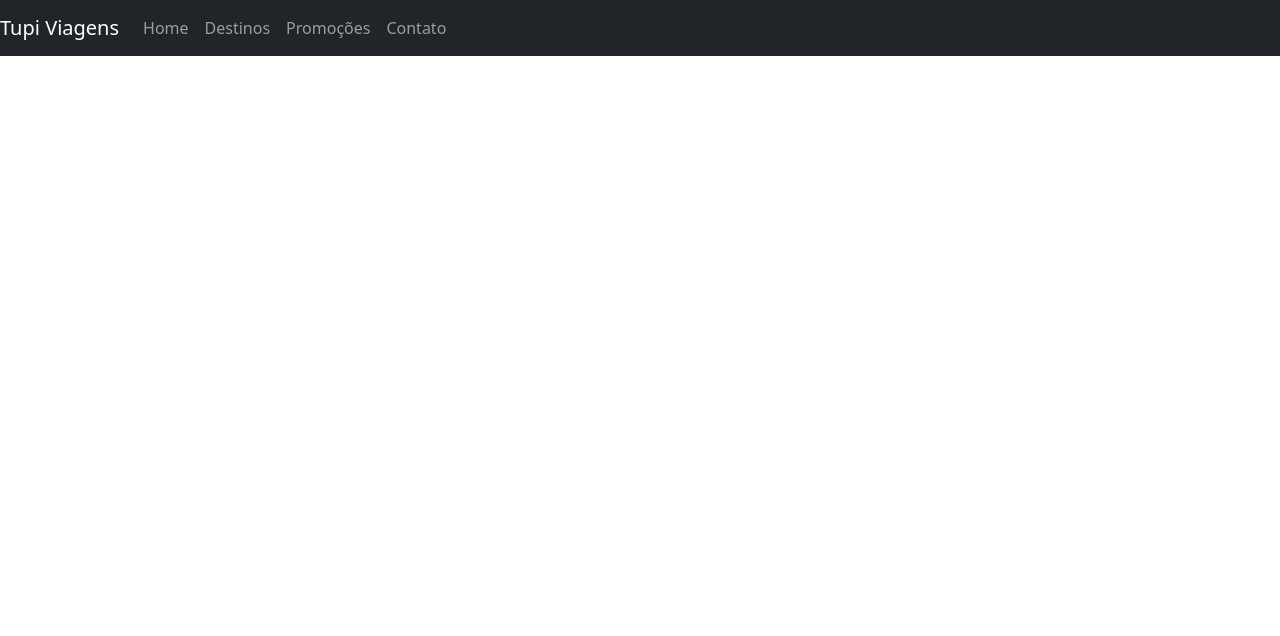
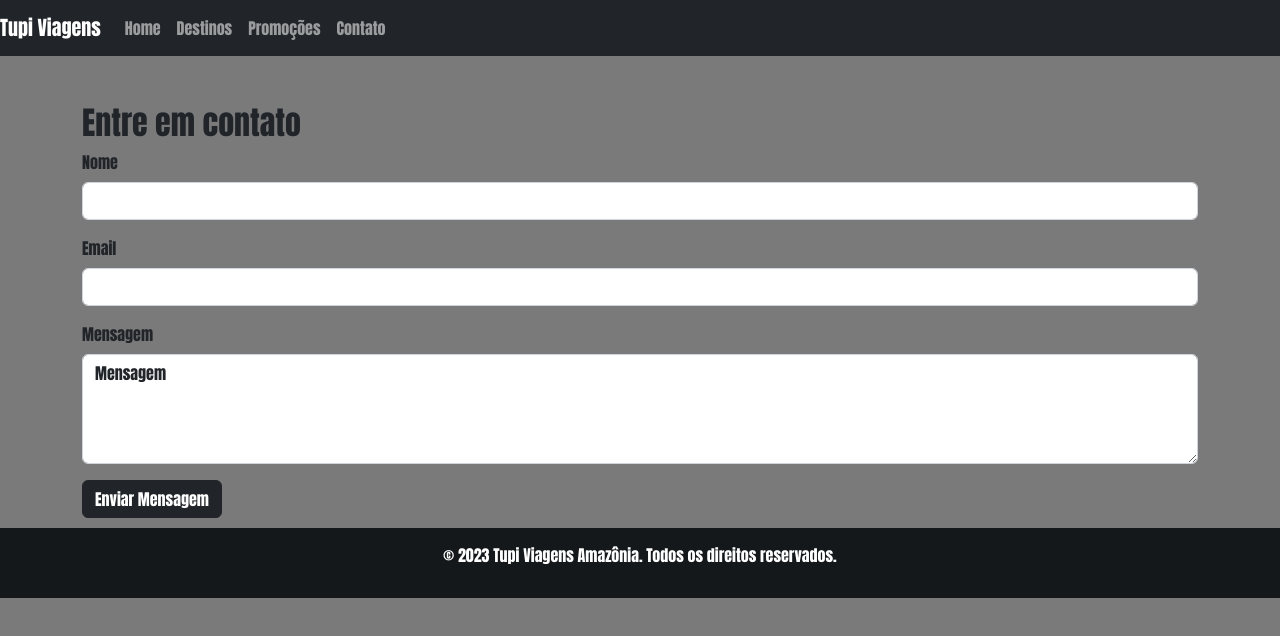
Before and after one commit to guilhermetm5/site, a plain HTML site: page contato.html in a window 1280 px wide. Drawn offline with nearby package versions, Linux system fonts and the light colour scheme.

Commit message:
finalizando

```diff
--- a/contato.html
+++ b/contato.html
@@ -9,6 +9,7 @@
     <script src="https://cdn.jsdelivr.net/npm/bootstrap@5.2.3/dist/js/bootstrap.bundle.min.js"
         integrity="sha384-kenU1KFdBIe4zVF0s0G1M5b4hcpxyD9F7jL+jjXkk+Q2h455rYXK/7HAuoJl+0I4"
         crossorigin="anonymous"></script>
+        <link rel="stylesheet" href="css/estilos.css">
 </head>
 <body>
     <nav class="navbar navbar-dark bg-dark navbar-expand-lg ">
@@ -34,5 +35,30 @@
             </ul>
         </div>
     </nav>
+
+    <div class="container mt-5">
+        <div class="form-container">
+            <h2>Entre em contato</h2>
+            <form>
+                <div class="mb-3">
+                    <label for="nome" class="form-label">Nome</label>
+                    <input type="text" class="form-control" name="nome" id="nome" required>
+                </div>
+                <div class="mb-3">
+                    <label for="email" class="form-label">Email</label>
+                    <input type="email" class="form-control" name="email" id="email" required>
+                </div>
+                <div class="mb-3">
+                    <label for="Mensagem" class="form-label">Mensagem</label>
+                    <textarea class="form-control" name="mensagem" id="mensagem" rows="4" required>Mensagem</textarea>
+                </div>
+                <button type="submit" class="btn btn-dark">Enviar Mensagem</button>
+
+            </form>
+        </div>
+    </div>
+    <footer class="footer fonte-branca">
+        <p>&copy; 2023 Tupi Viagens Amazônia. Todos os direitos reservados.</p>
+    </footer>
 </body>
 </html>
--- a/css/estilos.css
+++ b/css/estilos.css
@@ -16,10 +16,15 @@ body {
     background-color: #14181b;
     color: #292929;
     padding: 15px 0;
+    margin-top: 10px;
     /* position: absolute; */
     bottom: 0;
     width: 100%;
 }
+
+/* .footer-contato {
+    width: 100px;
+} */
 .img-final {
     width: 100%;
 }
```
Also changed, not shown: destino.html (+2 -2 lines), index.html (+4 -4 lines), promocoes.html (+2 -2 lines).
